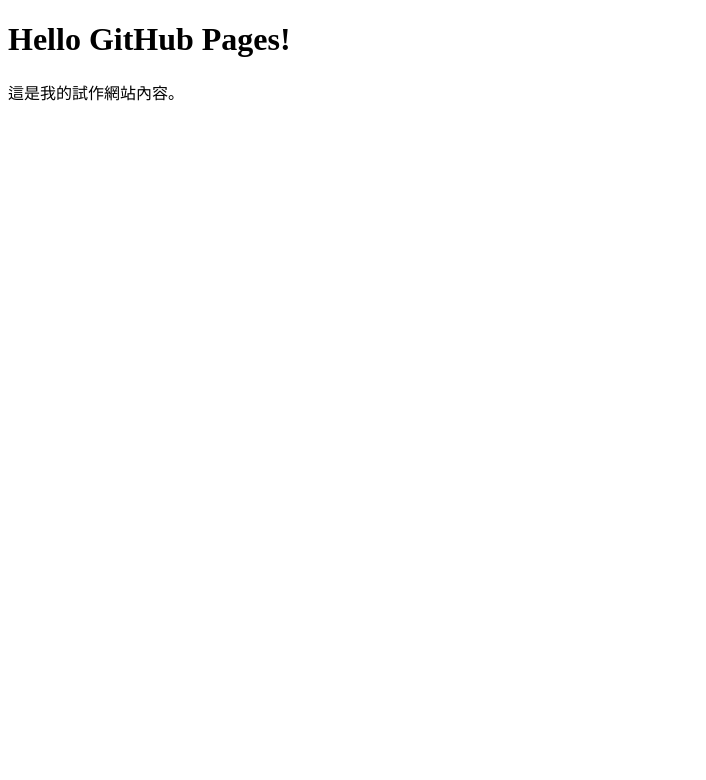
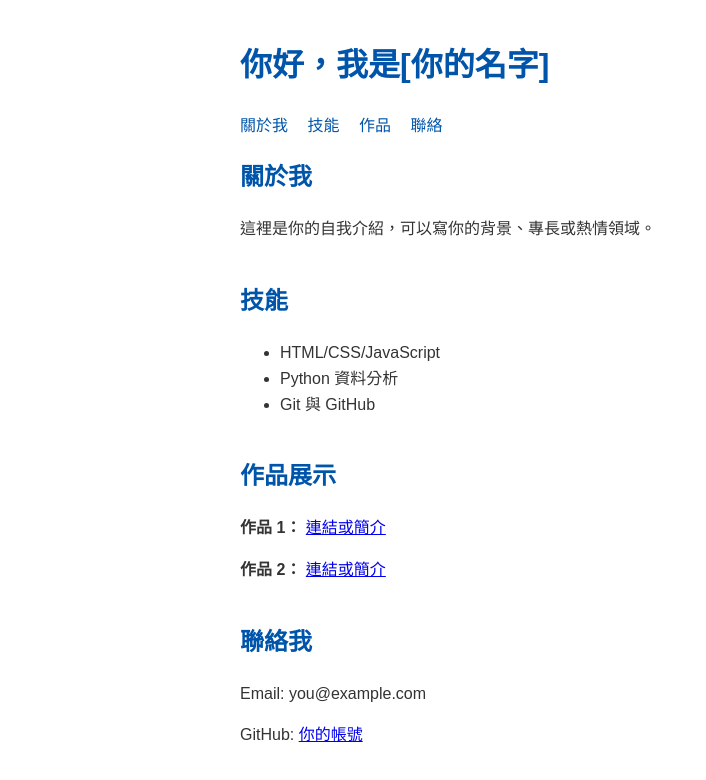
Before and after one commit to notgumi/test, a plain HTML site: page index.html in a window 1280 px wide. Shown: the whole page, without its empty margins (0-706 px from the left). Drawn offline with Linux system fonts and the light colour scheme.

Commit message:
Update index.html

```diff
--- a/index.html
+++ b/index.html
@@ -1,11 +1,65 @@
 <!DOCTYPE html>
-<html>
+<html lang="zh-Hant">
 <head>
   <meta charset="UTF-8">
-  <title>試作網站</title>
+  <meta name="viewport" content="width=device-width, initial-scale=1.0">
+  <title>我的個人網站</title>
+  <style>
+    body {
+      font-family: Arial, sans-serif;
+      margin: 40px auto;
+      max-width: 800px;
+      line-height: 1.6;
+      color: #333;
+    }
+    h1, h2 {
+      color: #0055aa;
+    }
+    nav a {
+      margin-right: 15px;
+      text-decoration: none;
+      color: #0055aa;
+    }
+    section {
+      margin-bottom: 40px;
+    }
+  </style>
 </head>
 <body>
-  <h1>Hello GitHub Pages!</h1>
-  <p>這是我的試作網站內容。</p>
+  <header>
+    <h1>你好，我是[你的名字]</h1>
+    <nav>
+      <a href="#about">關於我</a>
+      <a href="#skills">技能</a>
+      <a href="#projects">作品</a>
+      <a href="#contact">聯絡</a>
+    </nav>
+  </header>
+
+  <section id="about">
+    <h2>關於我</h2>
+    <p>這裡是你的自我介紹，可以寫你的背景、專長或熱情領域。</p>
+  </section>
+
+  <section id="skills">
+    <h2>技能</h2>
+    <ul>
+      <li>HTML/CSS/JavaScript</li>
+      <li>Python 資料分析</li>
+      <li>Git 與 GitHub</li>
+    </ul>
+  </section>
+
+  <section id="projects">
+    <h2>作品展示</h2>
+    <p><strong>作品 1：</strong> <a href="#">連結或簡介</a></p>
+    <p><strong>作品 2：</strong> <a href="#">連結或簡介</a></p>
+  </section>
+
+  <section id="contact">
+    <h2>聯絡我</h2>
+    <p>Email: you@example.com</p>
+    <p>GitHub: <a href="https://github.com/你的帳號" target="_blank">你的帳號</a></p>
+  </section>
 </body>
 </html>
```
